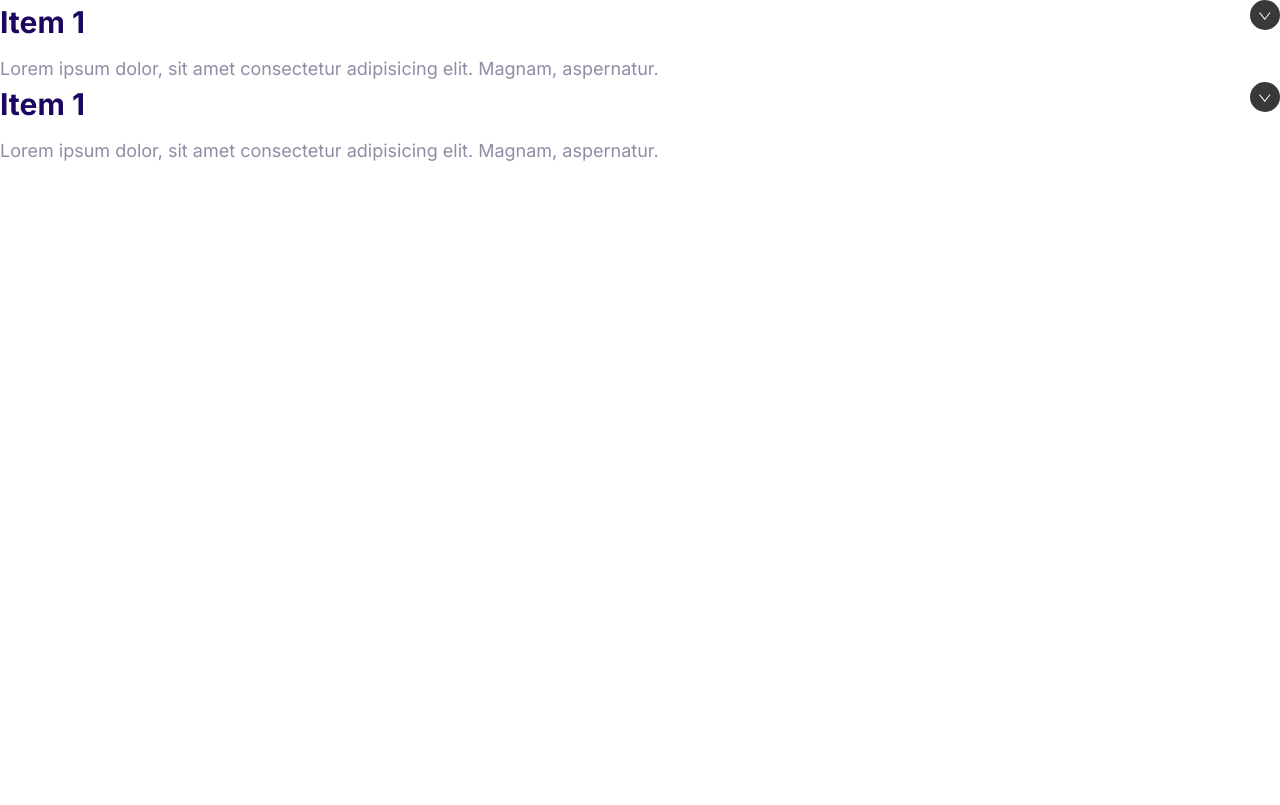
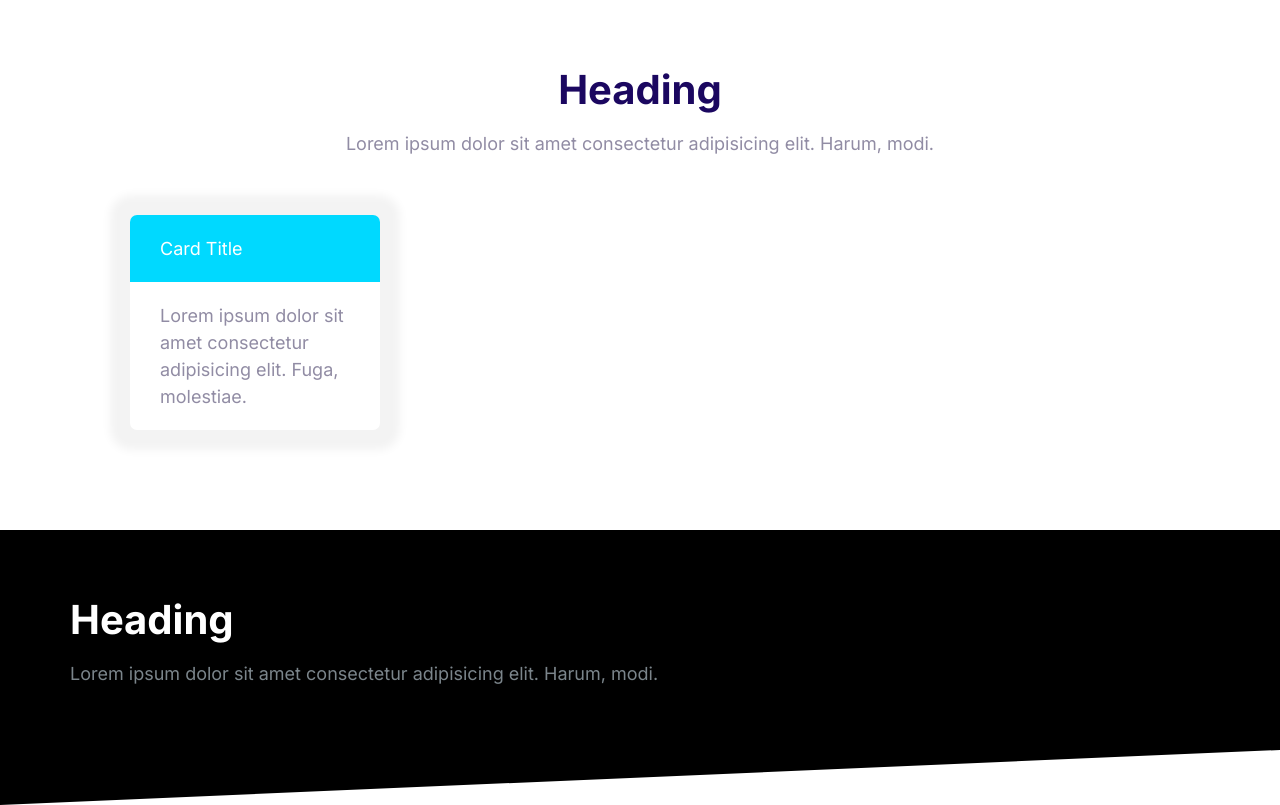
Before and after one commit to Emelzz/firstproject, a plain HTML site: page index.html in a window 1280 px wide. Drawn offline with Linux system fonts and the light colour scheme.

Commit message:
Defined the styles/componentsfor the block

```diff
--- a/CSS/styles.css
+++ b/CSS/styles.css
@@ -557,3 +557,42 @@ a{
       max-height: 100vh;
       opacity: 1;
 }
+
+/* blocks */
+
+.block{
+    --padding-vertical:6rem;
+    padding: var(--padding-vertical) 2rem;
+}
+
+.block__header{
+    text-align:center ;
+}
+
+.block__heading{
+    margin-top: 0;
+}
+
+.block--dark{
+    background: #000;
+    color: #7b858b;
+}
+
+.block--dark .block__heading{
+    color: #fff;
+}
+
+.block--skewed-right{
+    padding-bottom: calc(var(--padding-vertical) + 4rem);
+    clip-path: polygon(0% 0%, 100% 0%, 100% 100%, 0% 80%);
+}
+
+.block--skewed-left{
+    padding-bottom: calc(var(--padding-vertical) + 4rem);
+    clip-path: polygon(0% 0%, 100% 0%, 100% 80%, 0% 100%);
+}
+
+.container{
+    max-width:1140px;
+    margin: 0 auto;
+}
--- a/index.html
+++ b/index.html
@@ -15,34 +15,31 @@
     <link rel="stylesheet" href="css/styles.css" />
   </head>
   <body>
-    <div class="collapsible collapsible--expanded">
-      <header class="collapsible__header">
-        <h2 class="collapsible__heading">Item 1</h2>
-        <img
-          class="chevron collapsible__chevron"
-          src="images/chevron.svg"
-          alt=""
-        />
+    <section class="block container">
+      <header class="block__header">
+        <h2 class="block__heading">Heading</h2>
+        <p>
+          Lorem ipsum dolor sit amet consectetur adipisicing elit. Harum, modi.
+        </p>
       </header>
-      <div class="collapsible__content">
-        Lorem ipsum dolor, sit amet consectetur adipisicing elit. Magnam,
-        aspernatur.
+      <div style="width: 30%; padding: 4rem">
+        <div class="card card--secondary">
+          <header class="card__header">Card Title</header>
+          <div class="card__body">
+            Lorem ipsum dolor sit amet consectetur adipisicing elit. Fuga,
+            molestiae.
+          </div>
+        </div>
       </div>
-    </div>
-    <div class="collapsible collapsible--expanded">
-      <header class="collapsible__header">
-        <h2 class="collapsible__heading">Item 1</h2>
-        <img
-          class="chevron collapsible__chevron"
-          src="images/chevron.svg"
-          alt=""
-        />
-      </header>
-      <div class="collapsible__content">
-        Lorem ipsum dolor, sit amet consectetur adipisicing elit. Magnam,
-        aspernatur.
+    </section>
+    <section class="block block--dark block--skewed-left">
+      <div class="container">
+        <h2 class="block__heading">Heading</h2>
+        <p>
+          Lorem ipsum dolor sit amet consectetur adipisicing elit. Harum, modi.
+        </p>
       </div>
-    </div>
+    </section>
     <script src="js/main.js"></script>
   </body>
 </html>
```
Also changed, not shown: Components/block.html (added, +21 -0 lines), Components/cards.html (+6 -4 lines), Components/collapsible.html (+0 -1 lines).
